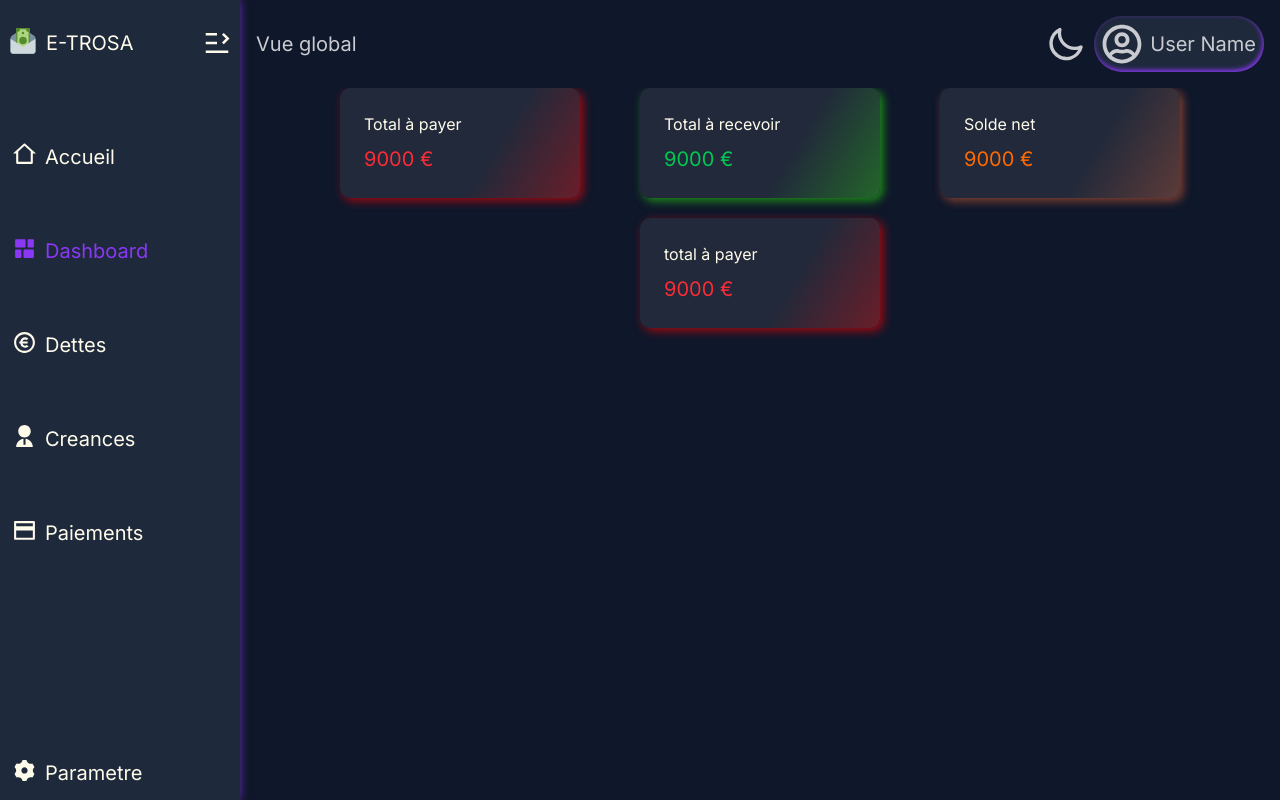
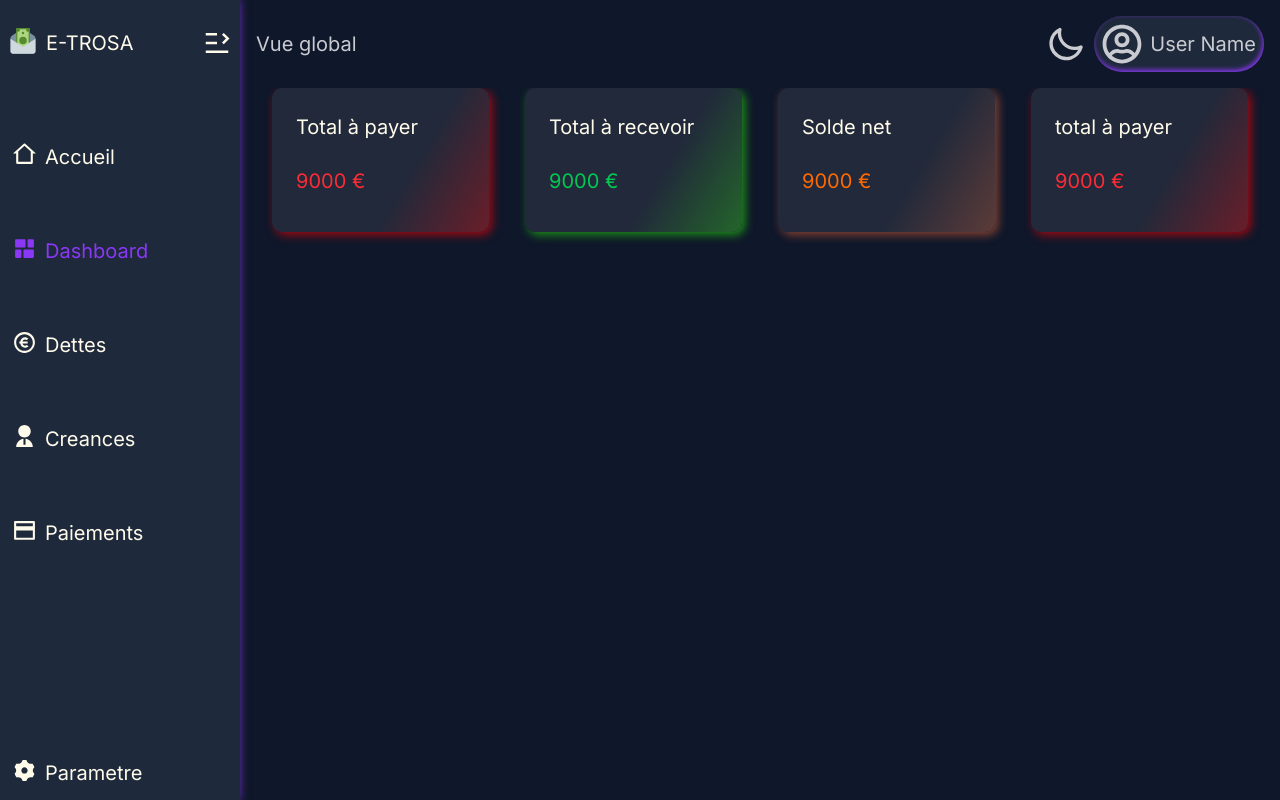
Before and after one commit to tsifcarnage/E-trosa, a React (Vite) app: page /dashboard in a window 1280 px wide. Built offline with nearby package versions, Linux system fonts and the light colour scheme.

Commit message:
Update Card.tsx

```diff
--- a/src/components/Card.tsx
+++ b/src/components/Card.tsx
@@ -8,10 +8,10 @@ const cardGrad: ICardGrad[] = [
 ]
 export default function Card() {
     return (
-        <div className="flex gap-5 justify-center flex-wrap">
-            {cardGrad.map((c, index) => (<div className={`flex flex-col gap-2 mx-5 p-6 w-60 rounded-[10px] ${c.grad}`} key={index}>
-                <h4 className="text-amber-50">{c.title}</h4>
-                <h3 className={c.color}>{c.label} <span>{c.unit}</span></h3>
+        <div className="flex gap-5 justify-center flex-wrap lg:flex-nowrap mx-6">
+            {cardGrad.map((c, index) => (<div className={`flex flex-col gap-3 mx-2 p-6 w-full rounded-[10px] ${c.grad}`} key={index}>
+                <h3 className="text-amber-50">{c.title}</h3>
+                <h3 className={` py-3 ${c.color}`}>{c.label} <span>{c.unit}</span></h3>
             </div>))
             }
         </div>
```
